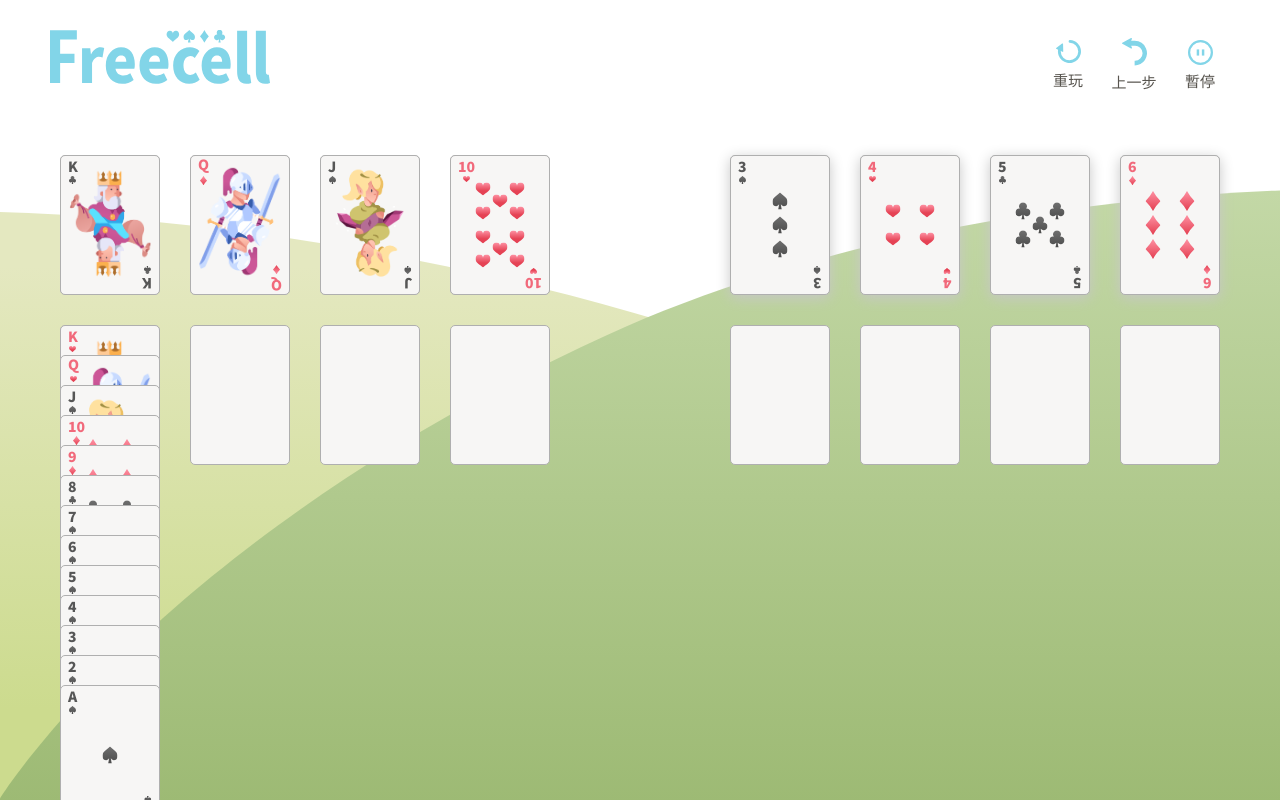
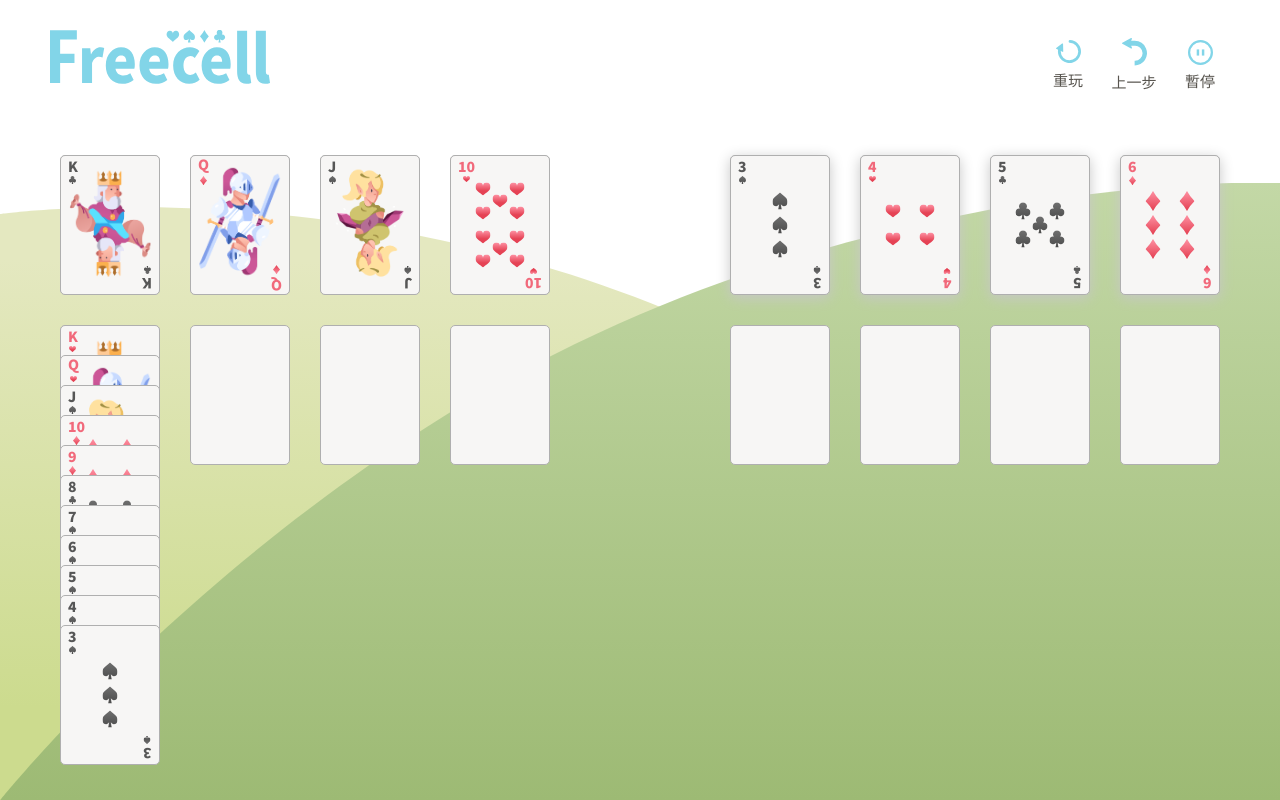
Before and after one commit to cxc421/FreeCell, a React (Create React App) app: page / in a window 1280 px wide. Built offline with nearby package versions, Linux system fonts and the light colour scheme.

Commit message:
Fix background

```diff
--- a/src/components/DeckArea.tsx
+++ b/src/components/DeckArea.tsx
@@ -217,17 +217,17 @@ const DeckArea = () => {
                 type: CardType.Card,
                 suit: CardSuit.Spade,
                 number: 3
-              },
-              {
-                type: CardType.Card,
-                suit: CardSuit.Spade,
-                number: 2
-              },
-              {
-                type: CardType.Card,
-                suit: CardSuit.Spade,
-                number: 1
               }
+              // {
+              //   type: CardType.Card,
+              //   suit: CardSuit.Spade,
+              //   number: 2
+              // },
+              // {
+              //   type: CardType.Card,
+              //   suit: CardSuit.Spade,
+              //   number: 1
+              // }
             ]}
           />
           <Deck type={CardType.Card} cards={[]} />
--- a/src/components/Layout.tsx
+++ b/src/components/Layout.tsx
@@ -1,6 +1,7 @@
-import React from 'react';
-import styled, { css as _css } from 'styled-components';
-import { ReactComponent as BgImg } from '../assets/bg-img.svg';
+import React, { useState, useEffect } from 'react';
+import styled from 'styled-components';
+import { ReactComponent as BgMain } from '../assets/bg-img-main.svg';
+import { ReactComponent as BgWellcome } from '../assets/bg-img-wellcome.svg';
 
 interface LayoutProps {
   highBg?: boolean;
@@ -13,7 +14,6 @@ const Container = styled.div`
   display: flex;
   flex-direction: column;
   justify-content: flex-end;
-  overflow: hidden;
 `;
 
 const Content = styled.div`
@@ -25,53 +25,94 @@ const Content = styled.div`
   z-index: 3;
 `;
 
-const styledBgBaseCss = _css`
-  position: absolute;
-  width: 100%;
-
-  left: 50%;
-  top: calc(100% - 287px);
-  transform: translateX(-50%);
-  transition: transform 0.3s ease-out;
-  min-width: 1280px;
-
-  // bottom: 0;
-  // left: 0;
+const BgWrapper = styled.div`
+  position: fixed;
+  top: 0;
+  left: 0;
+  right: 0;
+  bottom: 0;
+  overflow: hidden;
 `;
 
-const StyledBgLeft = styled(BgImg)`
-  ${styledBgBaseCss};
-  path:first-child {
-    display: none;
-  }
-  z-index: 1;
+const useOverScale = (
+  w: number,
+  h: number,
+  offset: number,
+  offsetType: 'top' | 'bottom'
+): number => {
+  const [scale, setScale] = useState(0);
 
-  &[data-highbg='true'] {
-    z-index: 0;
-    transform-origin: center bottom;
-    transform: translateX(-20%) scale(2.05);
-  }
-`;
+  useEffect(() => {
+    function resize() {
+      const { clientWidth, clientHeight } = document.body;
+      const vH = offsetType === 'bottom' ? offset : clientHeight - offset;
+      const vW = clientWidth;
+      let newScale = vW / w;
+      if (newScale * h < vH) {
+        newScale = vH / h;
+      }
+      setScale(newScale);
+    }
 
-const StyledBgRight = styled(BgImg)`
-  ${styledBgBaseCss};
-  path:last-child {
-    display: none;
-  }
-  z-index: 0;
+    window.addEventListener('resize', resize);
+    resize();
+    return () => {
+      window.removeEventListener('resize', resize);
+    };
+  }, [w, h, offset, offsetType]);
 
-  &[data-highbg='true'] {
-    z-index: 1;
-    transform-origin: center bottom;
-    transform: translateX(-86%) scale(2.25);
-  }
-`;
+  return scale;
+};
+
+function useBgImg(highBg: boolean) {
+  const BgImg = highBg ? BgMain : BgWellcome;
+  const bgWidth = 1280;
+  const bgHeight = highBg ? 617 : 288;
+  const offset = highBg ? 183 : 271;
+  const offsetType = highBg ? 'top' : 'bottom';
+  const scale = useOverScale(bgWidth, bgHeight, offset, offsetType);
+
+  return (
+    <BgImg
+      style={{
+        position: 'absolute',
+        top: offsetType === 'top' ? offset : `calc(100% - ${offset}px)`,
+        transformOrigin: 'center top',
+        left: '50%',
+        transform: `translateX(-50%) scale(${scale})`,
+        width: bgWidth
+      }}
+    />
+  );
+}
 
 const Layout: React.FC<LayoutProps> = ({ children, highBg = false }) => {
+  // const BgImg = BgMain;
+  // const scale = useOverScaleTopOffset(1280, 617, 183);
+  // const bgStyle: React.CSSProperties = {
+  //   position: 'absolute',
+  //   top: 183,
+  //   transformOrigin: 'center top',
+  //   left: '50%',
+  //   transform: `translateX(-50%) scale(${scale})`,
+  //   width: 1280
+  // };
+
+  // const BgImg = BgWellcome;
+  // const scale = useOverScaleBottomOffset(1280, 288, 271);
+  // const bgStyle: React.CSSProperties = {
+  //   position: 'absolute',
+  //   top: `calc(100% - ${271}px)`,
+  //   transformOrigin: 'center top',
+  //   left: '50%',
+  //   transform: `translateX(-50%) scale(${scale})`,
+  //   width: 1280
+  // };
+  const bgImg = useBgImg(highBg);
+
   return (
     <Container>
-      <StyledBgLeft data-highbg={highBg} />
-      <StyledBgRight data-highbg={highBg} />
+      <BgWrapper>{bgImg}</BgWrapper>
       <Content>{children}</Content>
     </Container>
   );
```
Also changed, not shown: src/assets/bg-img-main.svg, src/assets/bg-img-wellcome.svg.
